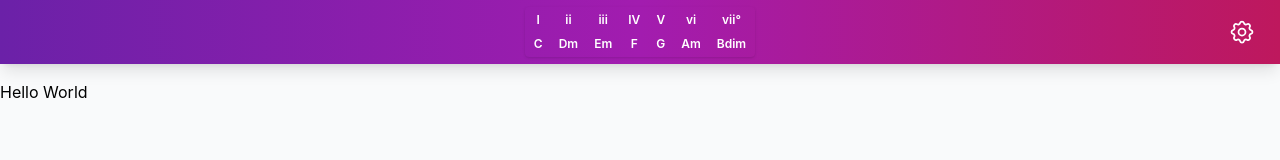
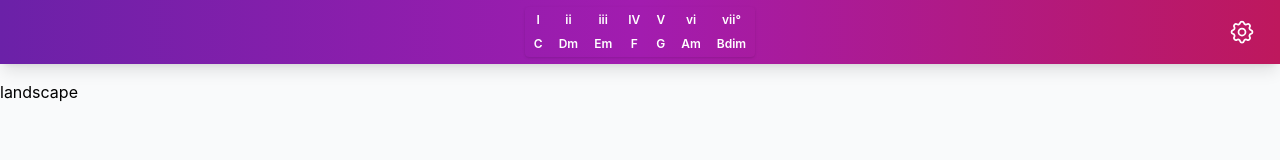
Before and after one commit to LucasLombardo/scale-positions, a React (Vite) app: page / in a window 1280 px wide. Shown: the top 160 px of the page. Built offline with nearby package versions, Linux system fonts and the light colour scheme.

Commit message:
refactor header

```diff
--- a/src/App.jsx
+++ b/src/App.jsx
@@ -1,6 +1,25 @@
+import Settings from "./components/Settings";
+import { useOrientation } from "./hooks";
+import Header from "./components/Header";
+
+function App() {
+  const orientation = useOrientation();
+
+  return (
+    <div className="relative min-h-screen bg-gray-50">
+      <Header />
+      <Settings />
+      <div className="pt-20">
+        {orientation === "landscape" ? (<div>landscape</div>) : (<div>portrait</div>)}
+      </div>
+    </div>
+  );
+}
+
+export default App;
+
 // import positions from "./data/positions";
 // import keys from "./data/keys";
-import { useEffect, useState } from "react";
 // import Radios from "./components/Radios";
 // import Select from "./components/Select";
 // import Progressions from "./components/Progressions";
@@ -8,71 +27,7 @@ import { useEffect, useState } from "react";
 // import ScalePosition from "./components/ScalePosition";
 // import FullBoard from "./components/FullBoard";
 // import { useScreenDimensions } from "./hooks";
-import { useSettings } from "./SettingsContext";
-import Settings from "./components/Settings";
-
-function App() {
-  const [settingsOpen, setSettingsOpen] = useState(false);
-  const {
-    rootNote, setRootNote,
-    type, setType,
-    accidental, setAccidental,
-    sortPositions, setSortPositions,
-    lockOrientation, setLockOrientation,
-    orientation, setOrientation,
-  } = useSettings();
-
-  // C major degrees and chords
-  const romanNumerals = ["I", "ii", "iii", "IV", "V", "vi", "vii°"];
-  const chords = ["C", "Dm", "Em", "F", "G", "Am", "Bdim"];
-
-  return (
-    <div className="relative min-h-screen bg-gray-50">
-      {/* Top Bar */}
-      <div className="fixed top-0 left-0 w-full h-16 flex items-center justify-between px-4 z-30 bg-gradient-to-r from-purple-800 via-fuchsia-700 to-pink-700 shadow-lg">
-        {/* Left: Table */}
-        <table className="mx-auto text-white text-xs font-semibold rounded overflow-hidden shadow border border-white/20">
-          <tbody>
-            <tr>
-              {romanNumerals.map((num) => (
-                <td key={num} className="px-2 py-1 text-center">{num}</td>
-              ))}
-            </tr>
-            <tr>
-              {chords.map((chord) => (
-                <td key={chord} className="px-2 py-1 text-center">{chord}</td>
-              ))}
-            </tr>
-          </tbody>
-        </table>
-        {/* Right: Settings Icon Button */}
-        <button
-          className="sm:absolute sm:right-4 p-2 rounded-full hover:bg-white/10 transition-colors focus:outline-none focus:ring-2 focus:ring-white"
-          onClick={() => setSettingsOpen(true)}
-          aria-label="Open settings"
-        >
-          {/* Inline SVG for settings icon */}
-          <svg xmlns="http://www.w3.org/2000/svg" fill="none" viewBox="0 0 24 24" strokeWidth={1.5} stroke="currentColor" className="w-7 h-7 text-white">
-            <path strokeLinecap="round" strokeLinejoin="round" d="M10.325 4.317c.426-1.756 2.924-1.756 3.35 0a1.724 1.724 0 002.573 1.066c1.543-.94 3.31.826 2.37 2.37a1.724 1.724 0 001.065 2.572c1.756.426 1.756 2.924 0 3.35a1.724 1.724 0 00-1.066 2.573c.94 1.543-.826 3.31-2.37 2.37a1.724 1.724 0 00-2.572 1.065c-.426 1.756-2.924 1.756-3.35 0a1.724 1.724 0 00-2.573-1.066c-1.543.94-3.31-.826-2.37-2.37a1.724 1.724 0 00-1.065-2.572c-1.756-.426-1.756-2.924 0-3.35a1.724 1.724 0 001.066-2.573c-.94-1.543.826-3.31 2.37-2.37.996.608 2.296.07 2.573-1.065z" />
-            <path strokeLinecap="round" strokeLinejoin="round" d="M15 12a3 3 0 11-6 0 3 3 0 016 0z" />
-          </svg>
-        </button>
-      </div>
-
-      {/* Settings Panel (Drawer) */}
-      <Settings open={settingsOpen} onClose={() => setSettingsOpen(false)} />
-
-      {/* Main Content (with top padding for bar) */}
-      <div className="pt-20">
-        <h1>Hello World</h1>
-      </div>
-    </div>
-  );
-}
-
-export default App;
-
-
+// import { useSettings } from "./SettingsContext";
 // const [key, setKey] = useState("C");
 // const [sortLR, setSortLR] = useState(true);
 // const [sortedPositions, setSortedPositions] = useState([]);
--- a/src/SettingsContext.jsx
+++ b/src/SettingsContext.jsx
@@ -9,6 +9,7 @@ export function SettingsProvider({ children }) {
   const [sortPositions, setSortPositions] = useState("location");
   const [lockOrientation, setLockOrientation] = useState(false);
   const [orientation, setOrientation] = useState("portrait");
+  const [settingsOpen, setSettingsOpen] = useState(false);
 
   const value = {
     rootNote, setRootNote,
@@ -17,6 +18,7 @@ export function SettingsProvider({ children }) {
     sortPositions, setSortPositions,
     lockOrientation, setLockOrientation,
     orientation, setOrientation,
+    settingsOpen, setSettingsOpen,
   };
 
   return (
--- /dev/null
+++ b/src/components/Header.jsx
@@ -0,0 +1,40 @@
+import { useSettings } from "../SettingsContext";
+
+export default function Header() {
+    // C major degrees and chords
+    const romanNumerals = ["I", "ii", "iii", "IV", "V", "vi", "vii°"];
+    const chords = ["C", "Dm", "Em", "F", "G", "Am", "Bdim"];
+    const { setSettingsOpen } = useSettings();
+
+    return (
+        <div className="fixed top-0 left-0 w-full h-16 flex items-center justify-between px-4 z-30 bg-gradient-to-r from-purple-800 via-fuchsia-700 to-pink-700 shadow-lg">
+            {/* Left: Table */}
+            <table className="mx-auto text-white text-xs font-semibold rounded overflow-hidden shadow border border-white/20">
+                <tbody>
+                    <tr>
+                        {romanNumerals.map((num) => (
+                            <td key={num} className="px-2 py-1 text-center">{num}</td>
+                        ))}
+                    </tr>
+                    <tr>
+                        {chords.map((chord) => (
+                            <td key={chord} className="px-2 py-1 text-center">{chord}</td>
+                        ))}
+                    </tr>
+                </tbody>
+            </table>
+            {/* Right: Settings Icon Button */}
+            <button
+                className="sm:absolute sm:right-4 p-2 rounded-full hover:bg-white/10 transition-colors focus:outline-none focus:ring-2 focus:ring-white"
+                onClick={() => setSettingsOpen(true)}
+                aria-label="Open settings"
+            >
+                {/* Inline SVG for settings icon */}
+                <svg xmlns="http://www.w3.org/2000/svg" fill="none" viewBox="0 0 24 24" strokeWidth={1.5} stroke="currentColor" className="w-7 h-7 text-white">
+                    <path strokeLinecap="round" strokeLinejoin="round" d="M10.325 4.317c.426-1.756 2.924-1.756 3.35 0a1.724 1.724 0 002.573 1.066c1.543-.94 3.31.826 2.37 2.37a1.724 1.724 0 001.065 2.572c1.756.426 1.756 2.924 0 3.35a1.724 1.724 0 00-1.066 2.573c.94 1.543-.826 3.31-2.37 2.37a1.724 1.724 0 00-2.572 1.065c-.426 1.756-2.924 1.756-3.35 0a1.724 1.724 0 00-2.573-1.066c-1.543.94-3.31-.826-2.37-2.37a1.724 1.724 0 00-1.065-2.572c-1.756-.426-1.756-2.924 0-3.35a1.724 1.724 0 001.066-2.573c-.94-1.543.826-3.31 2.37-2.37.996.608 2.296.07 2.573-1.065z" />
+                    <path strokeLinecap="round" strokeLinejoin="round" d="M15 12a3 3 0 11-6 0 3 3 0 016 0z" />
+                </svg>
+            </button>
+        </div>
+    );
+}
--- a/src/components/Settings.jsx
+++ b/src/components/Settings.jsx
@@ -1,6 +1,6 @@
 import { useSettings } from "../SettingsContext";
 
-export default function Settings({ open, onClose }) {
+export default function Settings() {
   const {
     rootNote, setRootNote,
     type, setType,
@@ -8,26 +8,28 @@ export default function Settings({ open, onClose }) {
     sortPositions, setSortPositions,
     lockOrientation, setLockOrientation,
     orientation, setOrientation,
+    setSettingsOpen, settingsOpen,
   } = useSettings();
+  console.log(settingsOpen);
 
   return (
     <>
       {/* Overlay */}
       <div className="fixed inset-0 z-30 pointer-events-none">
         <div
-          className={`absolute inset-0 bg-black transition-opacity duration-300 ${open ? 'opacity-40 pointer-events-auto' : 'opacity-0 pointer-events-none'}`}
-          onClick={open ? onClose : undefined}
+          className={`absolute inset-0 bg-black transition-opacity duration-300 ${settingsOpen ? 'opacity-40 pointer-events-auto' : 'opacity-0 pointer-events-none'}`}
+          onClick={() => setSettingsOpen(false)}
         />
       </div>
       {/* Drawer */}
       <div
-        className={`fixed top-0 right-0 h-full w-72 bg-white z-40 transform transition-transform duration-300 ease-in-out ${open ? "translate-x-0" : "translate-x-full"}`}
+        className={`fixed top-0 right-0 h-full w-72 bg-white z-40 transform transition-transform duration-300 ease-in-out ${settingsOpen ? "translate-x-0" : "translate-x-full"}`}
       >
         <div className="flex items-center justify-between px-4 py-4 border-b">
           <span className="font-semibold text-lg text-purple-700">Settings</span>
           <button
             className="p-1 rounded hover:bg-purple-100 focus:outline-none"
-            onClick={onClose}
+            onClick={() => setSettingsOpen(false)}
             aria-label="Close settings"
           >
             <svg xmlns="http://www.w3.org/2000/svg" fill="none" viewBox="0 0 24 24" strokeWidth={2} stroke="currentColor" className="w-6 h-6 text-purple-700">
--- a/src/hooks/useOrientation.js
+++ b/src/hooks/useOrientation.js
@@ -1,5 +1,5 @@
-import { useState, useCallback } from 'react';
 import { useScreenDimensions } from './useDimensions';
+import { useSettings } from '../SettingsContext';
 
 /**
  * useOrientation
@@ -7,20 +7,12 @@ import { useScreenDimensions } from './useDimensions';
  *
  * @returns {[orientation: 'portrait' | 'landscape', setOverride: (override: 'portrait' | 'landscape' | null) => void, override: 'portrait' | 'landscape' | null]}
  */
-export default function useOrientation() {
+export function useOrientation() {
   const [width, height] = useScreenDimensions();
-  const [override, setOverride] = useState(null);
+  const { orientation: orientationSetting, lockOrientation } = useSettings();
+
+  if(lockOrientation) return orientationSetting;
+
   const orientation = width > height ? 'landscape' : 'portrait';
-
-  // If override is set, use it as the orientation
-  const effectiveOrientation = override || orientation;
-
-  // Function to set the override
-  const setUserOverride = useCallback((value) => {
-    if (value === 'portrait' || value === 'landscape' || value === null) {
-      setOverride(value);
-    }
-  }, []);
-
-  return [effectiveOrientation, setUserOverride, override];
+  return orientation;
 }
```
